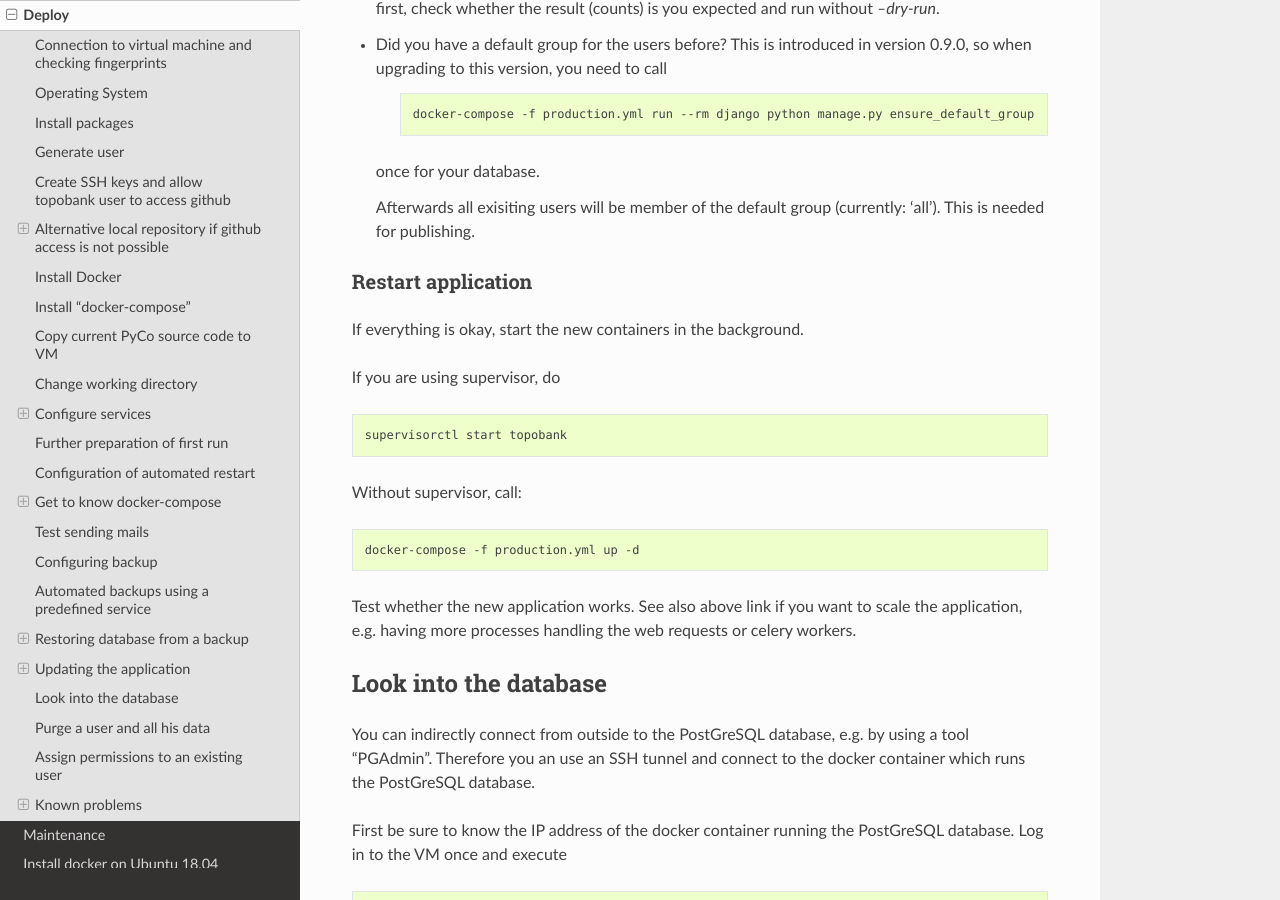
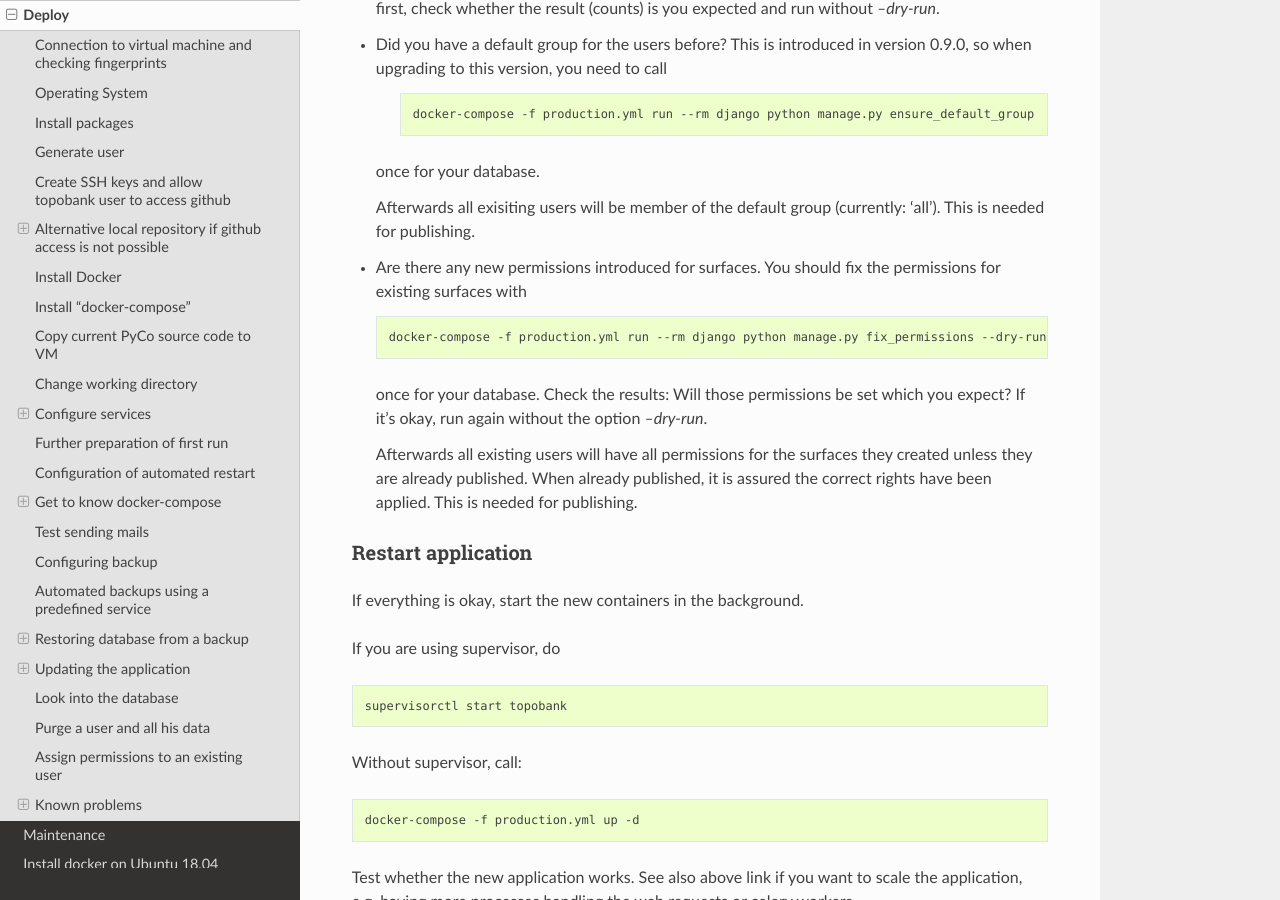
Before and after one commit to ContactEngineering/topobank, a Sphinx documentation site: the page built from docs/deploy.rst, in a window 1280 px wide and 900 px high, scrolled down 19553 px. Built offline with Sphinx 7.4.7 and the Read the Docs theme 2.0.0, drawn with Linux system fonts in a browser that asks for light colours.

Commit message:
DOC: Made note about management command needed for fixing permissions.
Related to #317.

```diff
--- a/docs/deploy.rst
+++ b/docs/deploy.rst
@@ -1036,6 +1036,19 @@ If building the containers was successful, aks yourself these questions:
   Afterwards all exisiting users will be member of the default group (currently: 'all').
   This is needed for publishing.
 
+- Are there any new permissions introduced for surfaces. You should fix the permissions
+  for existing surfaces with
+
+  .. code:: bash
+
+     docker-compose -f production.yml run --rm django python manage.py fix_permissions --dry-run
+
+  once for your database. Check the results: Will those permissions be set which you expect?
+  If it's okay, run again without the option `--dry-run`.
+
+  Afterwards all existing users will have all permissions for the surfaces they created
+  unless they are already published. When already published, it is assured the correct
+  rights have been applied. This is needed for publishing.
 
 
 Restart application
```
